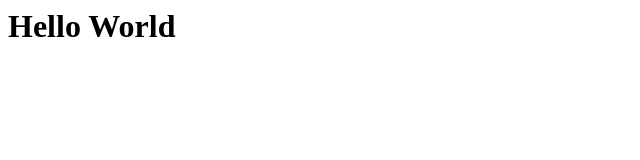
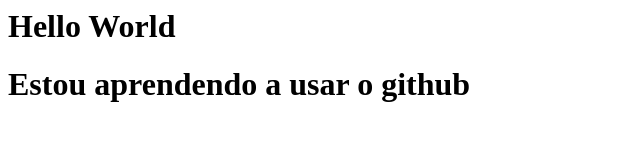
Before and after one commit to Rapha-77/hello-world, a plain HTML site: page index.html in a window 1280 px wide. Shown: the whole page, without its empty margins (0-640 px from the left). Drawn offline with Linux system fonts and the light colour scheme.

Commit message:
Novo commit

```diff
--- a/index.html
+++ b/index.html
@@ -2,5 +2,6 @@
 <head></head>
 <body>
     <h1>Hello World</h1>
+    <h1>Estou aprendendo a usar o github</h1>
 </body>
 </html>
```
